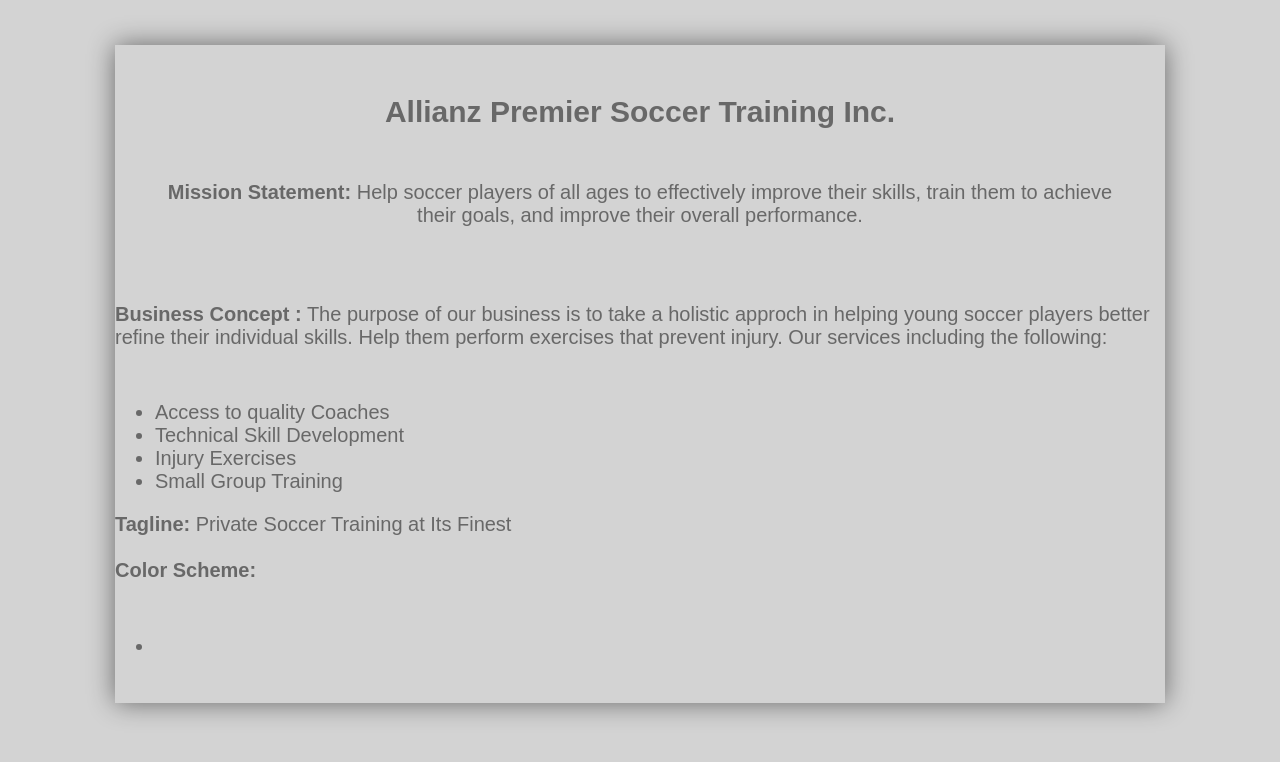
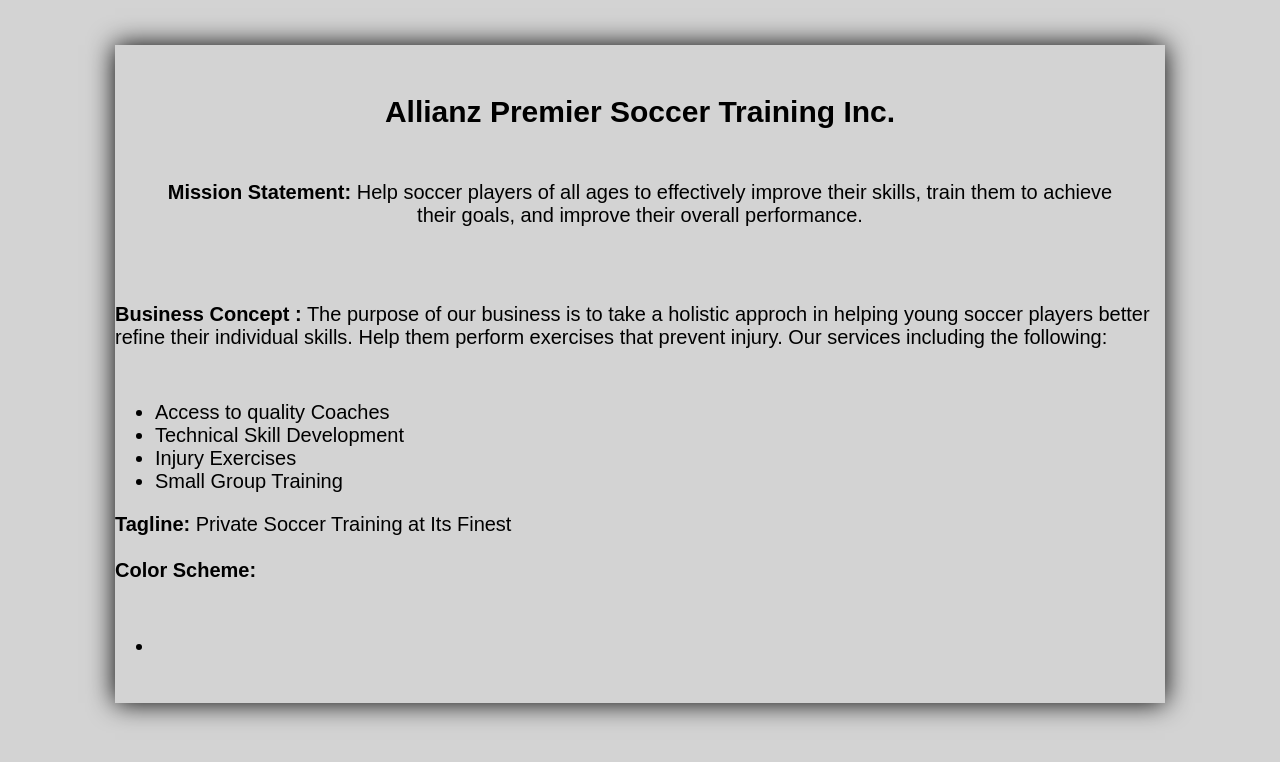
Before and after one commit to SunOfGad/SunOfGad.github.io, a PHP site: page /brand.html in a window 1280 px wide. Shown: the top 762 px of the page. Run offline with PHP 8.4, Linux system fonts and the light colour scheme.

Commit message:
remove opacity

```diff
--- a/web250/styles/demo.css
+++ b/web250/styles/demo.css
@@ -131,7 +131,6 @@ footer a {
   margin-top: 45px;
   margin-bottom: 45px;
   box-shadow: 0 0 25px 0 black;
-  opacity: .5;
 }
 
 div.transparentbox p {
```
